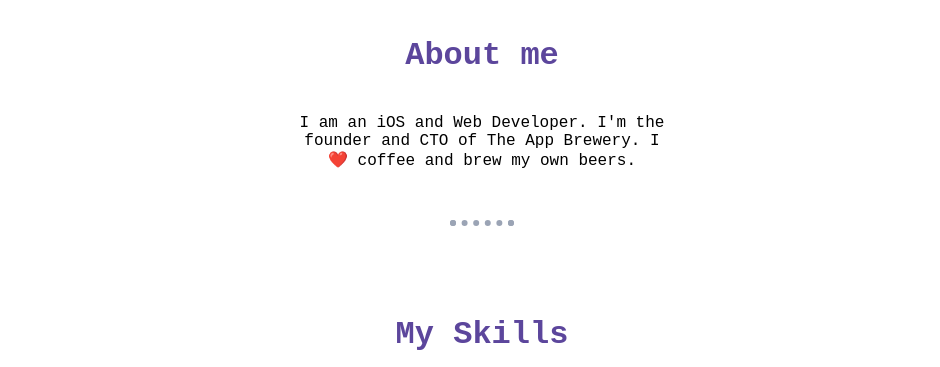
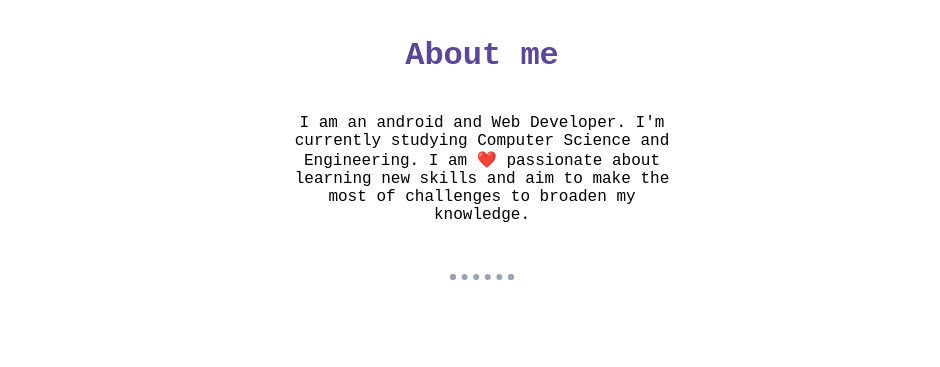
Before and after one commit to Gourav1632/Portfolio, a plain HTML site: page index.html in a window 1280 px wide. Shown: the part 825-1192 px from the top of the page, without its empty margins (158-1098 px from the left). Drawn offline with Linux system fonts and the light colour scheme; a web font is replaced by a local one.

Commit message:
index.html

```diff
--- a/index.html
+++ b/index.html
@@ -29,7 +29,7 @@
         <div class="about">
             <div><img src="./assets/5d231f6d-57f2-4391-bf90-946333d00626-removebg-preview.jpg" alt="profile-pic" id="profile-pic"></div>
             <div><h2 class="heading">About me</h2></div>
-            <div id="about-me"><p>I am an iOS and Web Developer. I'm the founder and CTO of The App Brewery. I ❤️ coffee and brew my own beers.</p></div>
+            <div id="about-me"><p>I am an android and Web Developer. I'm currently studying Computer Science and Engineering. I am ❤️ passionate about learning new skills and aim to make the most of challenges to broaden my knowledge.</p></div>
         </div>
     </section>
     <hr>
```
